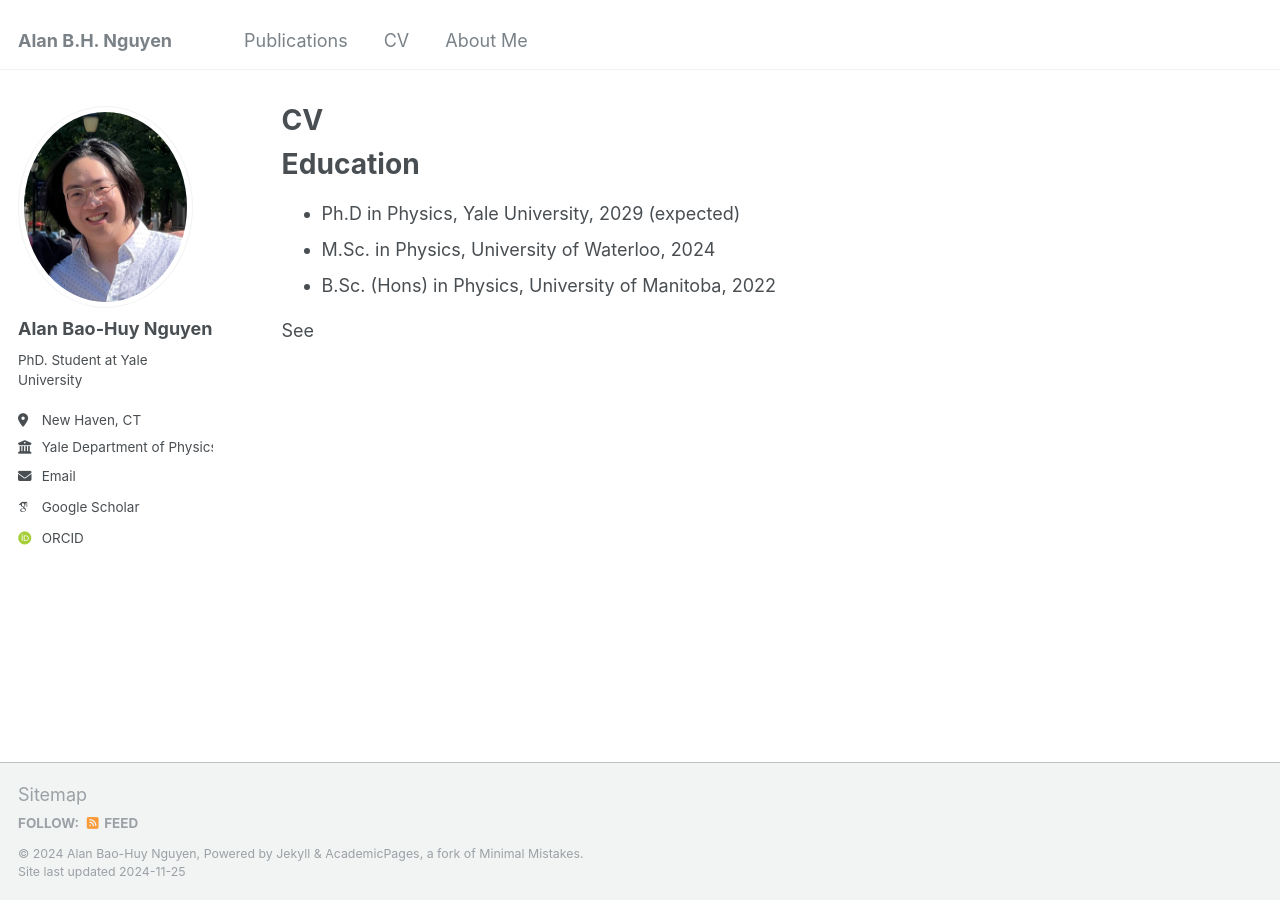
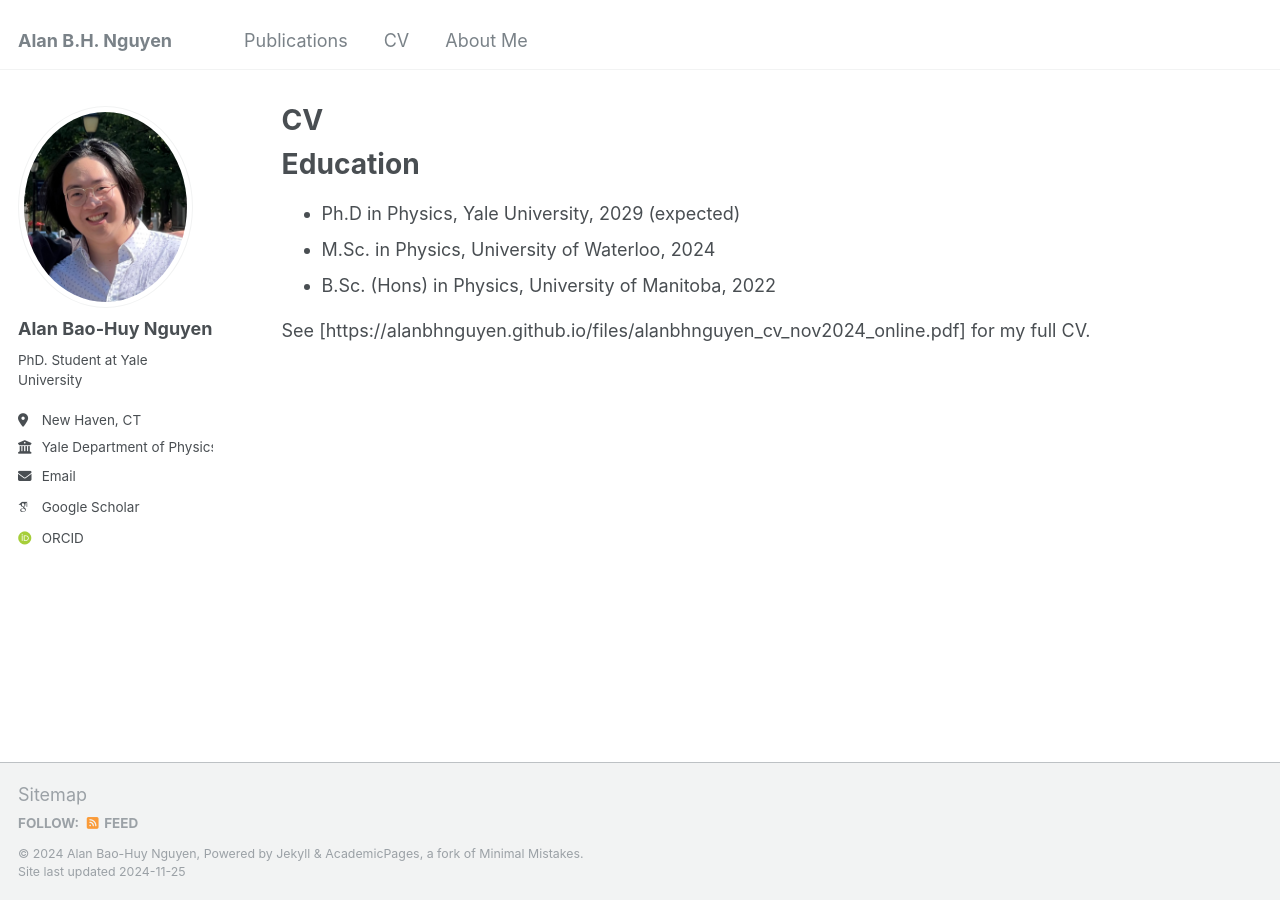
Before and after one commit to alanbhnguyen/alanbhnguyen.github.io, a Jekyll site: the page built from _pages/cv.md, in a window 1280 px wide. Built offline with Jekyll 4.4.1, drawn with Linux system fonts in a browser that asks for light colours; some web fonts are replaced.

Commit message:
Update cv.md

```diff
--- a/_pages/cv.md
+++ b/_pages/cv.md
@@ -15,4 +15,4 @@ Education
 * M.Sc. in Physics, University of Waterloo, 2024
 * B.Sc. (Hons) in Physics, University of Manitoba, 2022
 
-See
+See [https://alanbhnguyen.github.io/files/alanbhnguyen_cv_nov2024_online.pdf] for my full CV.
```
